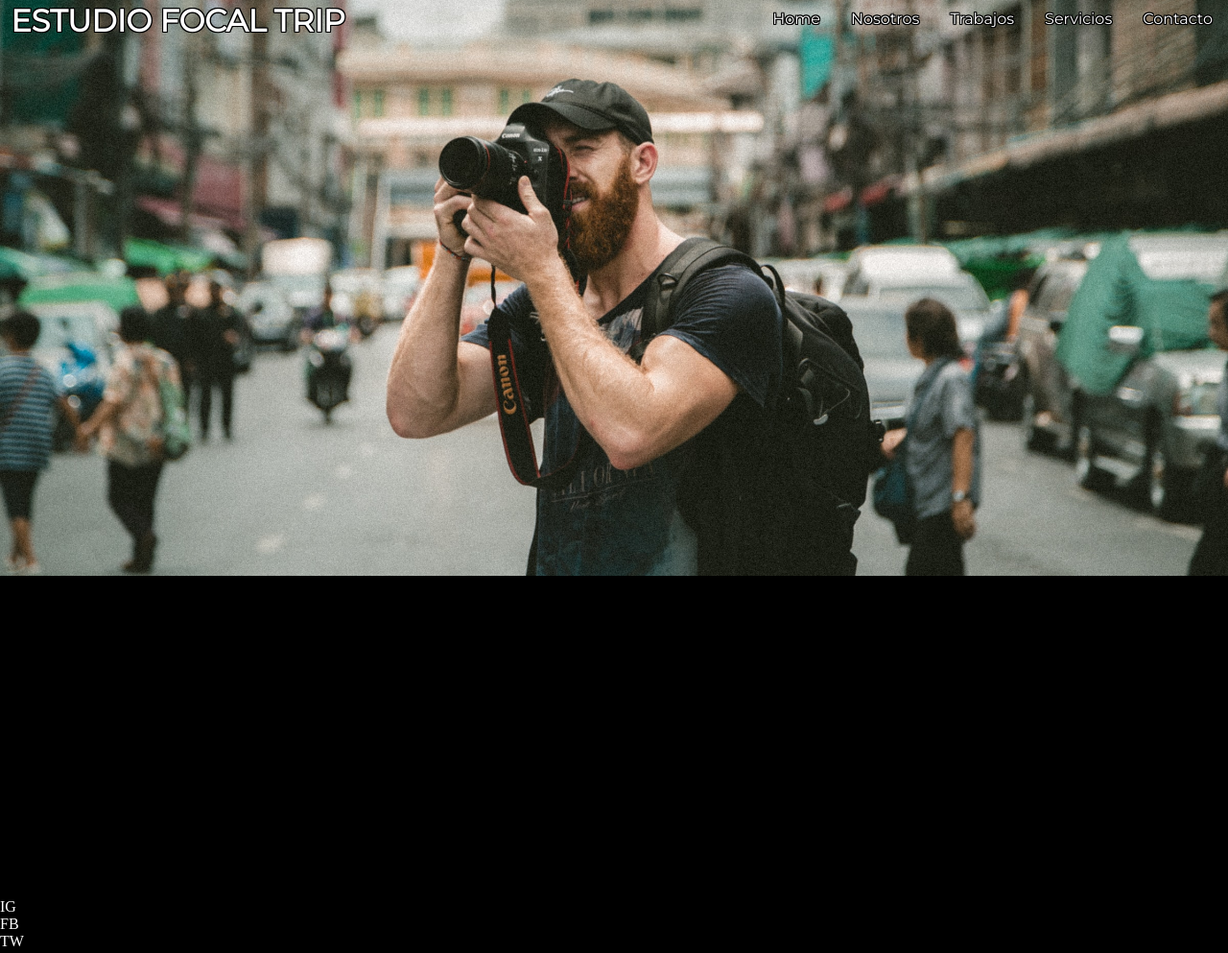
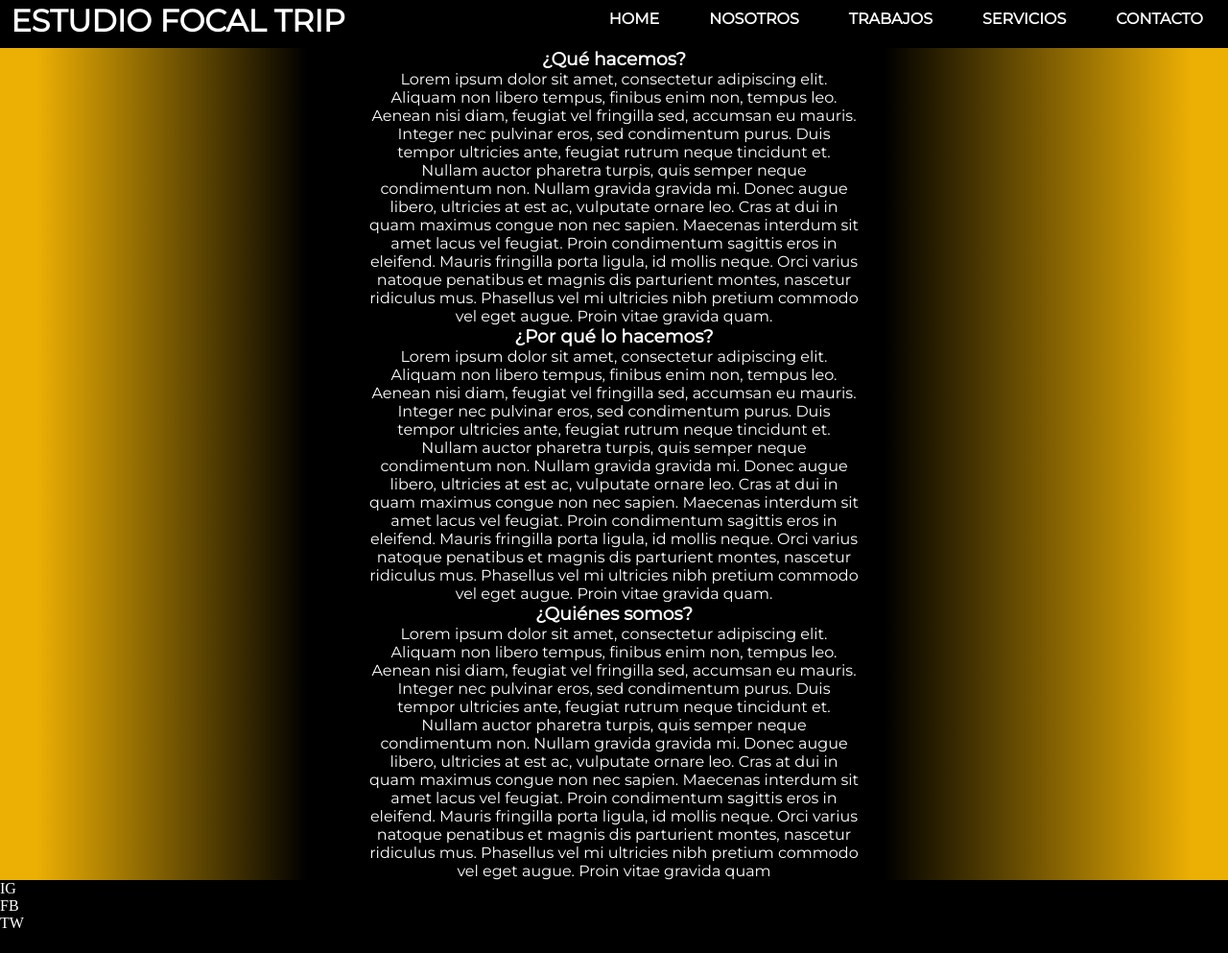
Before and after one commit to jchevi/ProyectoCoder, a plain HTML site: page pages/about.html in a window 1280 px wide. Shown: the whole page at 96% size. Drawn offline with Linux system fonts and the light colour scheme; files that its build step writes are made by us from their sources; files whose address does not match are found by name.

Commit message:
aplique de  estilos

```diff
--- a/css/styles.css
+++ b/css/styles.css
@@ -40,13 +40,53 @@ body {
 #nav_bar ul {
     list-style: none;
     display: flex;
-    justify-content:right;
+    justify-content: right;
 }
 
-#nav_bar ul li {
+nav ul li {
     color: WHITE;
     text-shadow: 1px 0 0 rgb(0, 0, 0), -1px 0 0 rgb(0, 0, 0), 0 1px 0 rgb(0, 0, 0), 0 -1px 0 rgb(0, 0, 0), 1px 1px rgb(0, 0, 0), -1px -1px 0 rgb(0, 0, 0), 1px -1px 0 rgb(0, 0, 0), -1px 1px 0 rgb(0, 0, 0);
     padding: 0.6em 1em 0.5em 1em;
+}
+
+nav ul li a {
+    display: block;
+    text-decoration: none;
+    color: rgb(255, 255, 255);
+    font-weight: 800;
+    text-transform: uppercase;
+    margin: 0 10px;
+}
+
+nav ul li a, nav ul li a:after, nav ul li a:before  {
+    transition: all .5s;
+}
+
+nav ul li a:hover   {
+    color: rgb(241, 147, 59);
+}
+
+
+/* nav bar effect */
+nav.stroke ul li a {
+    position: relative;
+}
+
+nav.stroke ul li a:after {
+    position: absolute;
+    bottom: 0;
+    left: 0;
+    right: 0;
+    margin: auto;
+    width: 0%;
+    content: '.';
+    color: transparent;
+    background: rgb(235, 112, 42);
+    height: 1px;
+}
+
+nav.stroke ul li a:hover:after {
+    width: 100%;
 }
 
 @media only screen and (max-width: 580px) {
@@ -64,7 +104,6 @@ body {
     }
     #top_bar h1 {
         display: none;
-        background
     }
     #nav_bar   {
         width: 100%;
@@ -116,7 +155,7 @@ body {
 .redes {
     list-style: none;
     display: flex;
-    justify-content:center;
+    justify-content: center;
 }
 
 /* PÁGINA TRABAJOS */
@@ -208,3 +247,39 @@ body {
         grid-template-columns: 1fr 1fr;
     }
 }
+
+/* PÁGINA ABOUT */
+
+#main_div {
+    width: 100%;
+    text-align: center;
+    color: white;
+    background: rgb(236,175,4);
+    background: linear-gradient(90deg, rgba(236,175,4,1) 3%, rgba(0,0,0,1) 25%, rgba(0,0,0,1) 72%, rgba(236,175,4,1) 97%);
+}
+
+#second_div {
+    font-family: 'Montserrat', sans-serif;
+    width: 40%;
+    display: inline-block;
+    justify-content: center;
+    margin: 0 auto;
+}
+
+#header_about {
+    display: flex;
+    height: 50px;
+    background-size: cover;
+    background-position: center center;
+    font-family: 'Montserrat', sans-serif;
+}
+
+#top_bar_about    {
+    width: 40%;
+}
+
+#top_bar_about h1 {
+    padding: 0.05em 1em 0em 0.35em;
+    color: WHITE;
+    text-shadow: 1px 0 0 rgb(0, 0, 0), -1px 0 0 rgb(0, 0, 0), 0 1px 0 rgb(0, 0, 0), 0 -1px 0 rgb(0, 0, 0), 1px 1px rgb(0, 0, 0), -1px -1px 0 rgb(0, 0, 0), 1px -1px 0 rgb(0, 0, 0), -1px 1px 0 rgb(0, 0, 0);
+}
--- a/pages/about.html
+++ b/pages/about.html
@@ -1,6 +1,6 @@
 <!DOCTYPE html>
 <html lang="en">
-<link rel="stylesheet" href="css/styles.css">
+<link rel="stylesheet" href="../css/styles.css">
 <link rel="preconnect" href="https://fonts.googleapis.com">
 <link rel="preconnect" href="https://fonts.gstatic.com" crossorigin>
 <link href="https://fonts.googleapis.com/css2?family=Montserrat&family=Noto+Sans+JP&display=swap" rel="stylesheet">
@@ -12,13 +12,13 @@
 </head>
 <body>
     <main>
-        <header id="header">
-            <div id="top_bar">
+        <header id="header_about">
+            <div id="top_bar_about">
                 <h1 class="titulo">ESTUDIO FOCAL TRIP</h1>
             </div>
-            <nav id="nav_bar">
+            <nav id="nav_bar" class="stroke">
                 <ul>
-                    <li><a href="../index.html">Home</a></li>
+                    <li><a href="../index.html"><span>Home</span></a></li>
                     <br>
                     <li><a href="">Nosotros</a></li>
                     <br>
@@ -30,13 +30,15 @@
                 </ul>
             </nav>
         </header>
-        <div>
+        <div id="main_div">
+            <div id="second_div">
             <h3>¿Qué hacemos?</h3>
             <p>Lorem ipsum dolor sit amet, consectetur adipiscing elit. Aliquam non libero tempus, finibus enim non, tempus leo. Aenean nisi diam, feugiat vel fringilla sed, accumsan eu mauris. Integer nec pulvinar eros, sed condimentum purus. Duis tempor ultricies ante, feugiat rutrum neque tincidunt et. Nullam auctor pharetra turpis, quis semper neque condimentum non. Nullam gravida gravida mi. Donec augue libero, ultricies at est ac, vulputate ornare leo. Cras at dui in quam maximus congue non nec sapien. Maecenas interdum sit amet lacus vel feugiat. Proin condimentum sagittis eros in eleifend. Mauris fringilla porta ligula, id mollis neque. Orci varius natoque penatibus et magnis dis parturient montes, nascetur ridiculus mus. Phasellus vel mi ultricies nibh pretium commodo vel eget augue. Proin vitae gravida quam.</p>
             <h3>¿Por qué lo hacemos?</h3>
             <p>Lorem ipsum dolor sit amet, consectetur adipiscing elit. Aliquam non libero tempus, finibus enim non, tempus leo. Aenean nisi diam, feugiat vel fringilla sed, accumsan eu mauris. Integer nec pulvinar eros, sed condimentum purus. Duis tempor ultricies ante, feugiat rutrum neque tincidunt et. Nullam auctor pharetra turpis, quis semper neque condimentum non. Nullam gravida gravida mi. Donec augue libero, ultricies at est ac, vulputate ornare leo. Cras at dui in quam maximus congue non nec sapien. Maecenas interdum sit amet lacus vel feugiat. Proin condimentum sagittis eros in eleifend. Mauris fringilla porta ligula, id mollis neque. Orci varius natoque penatibus et magnis dis parturient montes, nascetur ridiculus mus. Phasellus vel mi ultricies nibh pretium commodo vel eget augue. Proin vitae gravida quam.</p>
             <h3>¿Quiénes somos?</h3>
             <p>Lorem ipsum dolor sit amet, consectetur adipiscing elit. Aliquam non libero tempus, finibus enim non, tempus leo. Aenean nisi diam, feugiat vel fringilla sed, accumsan eu mauris. Integer nec pulvinar eros, sed condimentum purus. Duis tempor ultricies ante, feugiat rutrum neque tincidunt et. Nullam auctor pharetra turpis, quis semper neque condimentum non. Nullam gravida gravida mi. Donec augue libero, ultricies at est ac, vulputate ornare leo. Cras at dui in quam maximus congue non nec sapien. Maecenas interdum sit amet lacus vel feugiat. Proin condimentum sagittis eros in eleifend. Mauris fringilla porta ligula, id mollis neque. Orci varius natoque penatibus et magnis dis parturient montes, nascetur ridiculus mus. Phasellus vel mi ultricies nibh pretium commodo vel eget augue. Proin vitae gravida quam</p>
+            </div>
         </div>
     </main>
     <footer id="footer">
```
Lines whose indentation alone changed are shown as unchanged.
